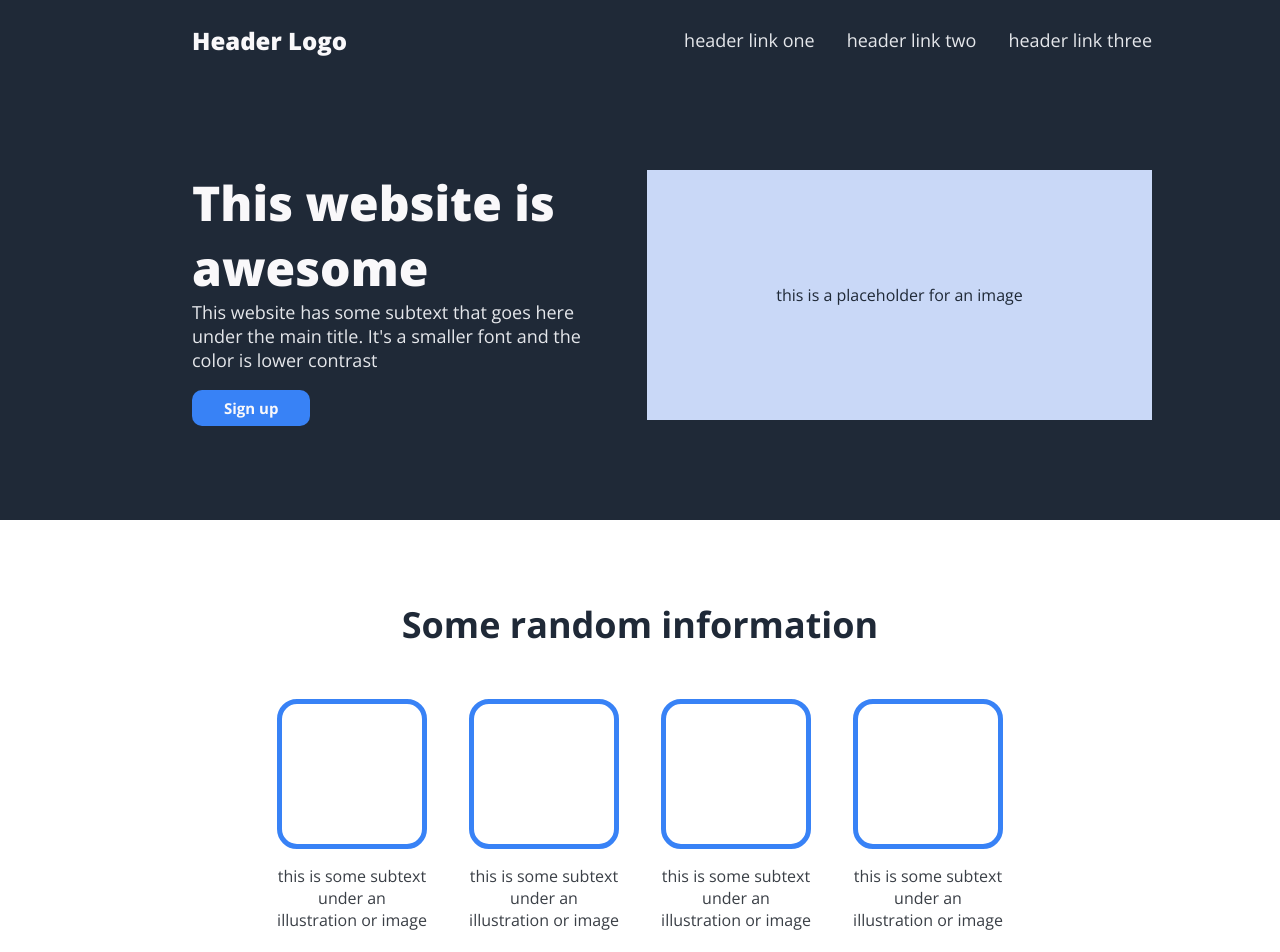
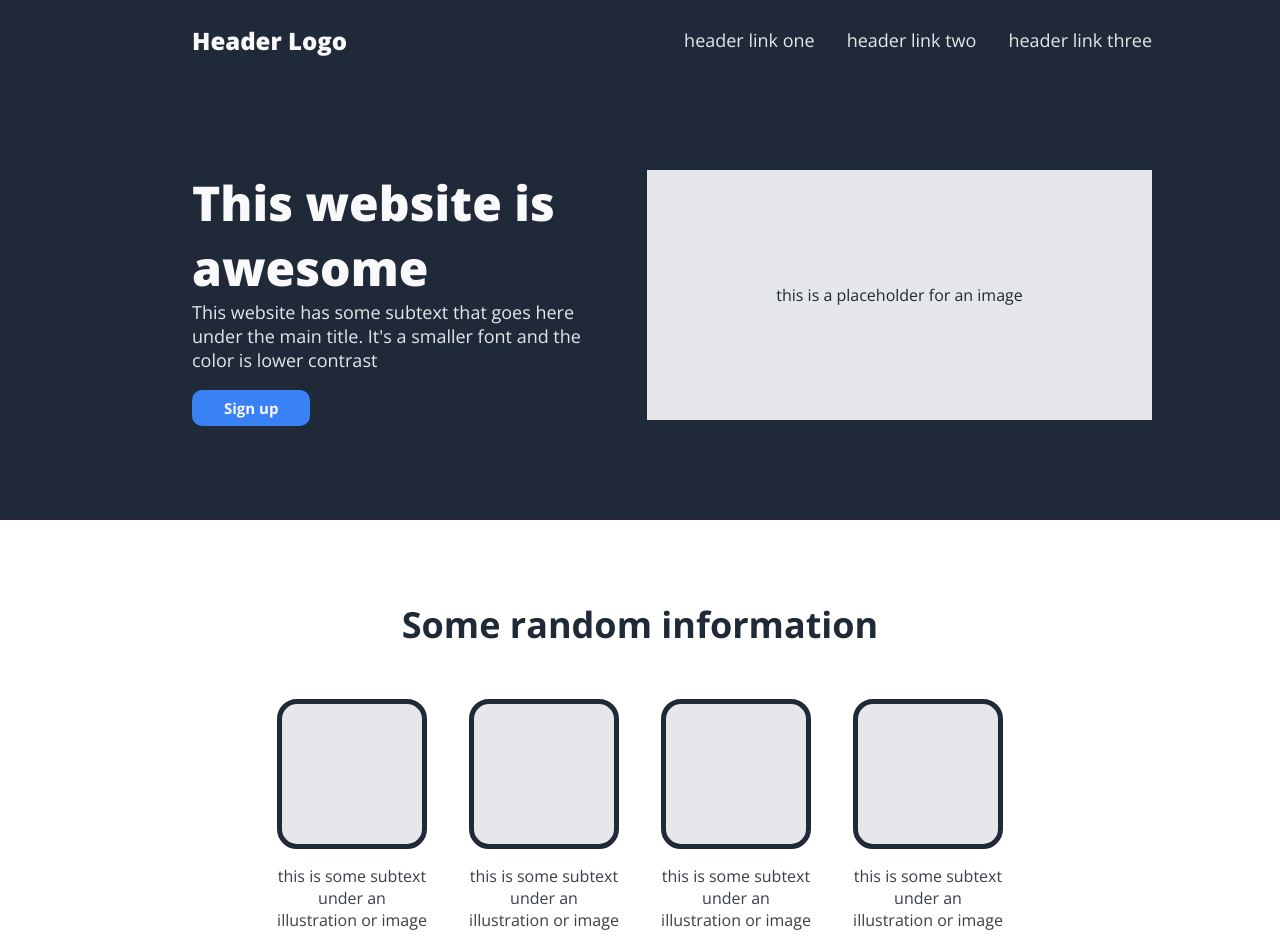
Before and after one commit to WilAm1/Landing-Page, a plain HTML site: page index.html in a window 1280 px wide. Shown: the top 952 px of the page. Drawn offline with nearby package versions, Linux system fonts and the light colour scheme.

Commit message:
Adjust color on boxes

```diff
--- a/style.css
+++ b/style.css
@@ -87,7 +87,7 @@ header,
     display: flex;
     align-items: center;
     justify-content: center;
-    background-color: #c9d8f7;
+    background-color: #E5E7Eb;
     color: #1F2937;
     padding: 10px 30px;
 }
@@ -137,10 +137,11 @@ header,
 }
 
 .card .content-img {
-    border: solid 5px #3882f6;
+    border: solid 5px #1F2937;
     height: 150px;
     width: 150px;
     border-radius: 20px;
+    background-color: #E5E7Eb;
 }
 
 
```
